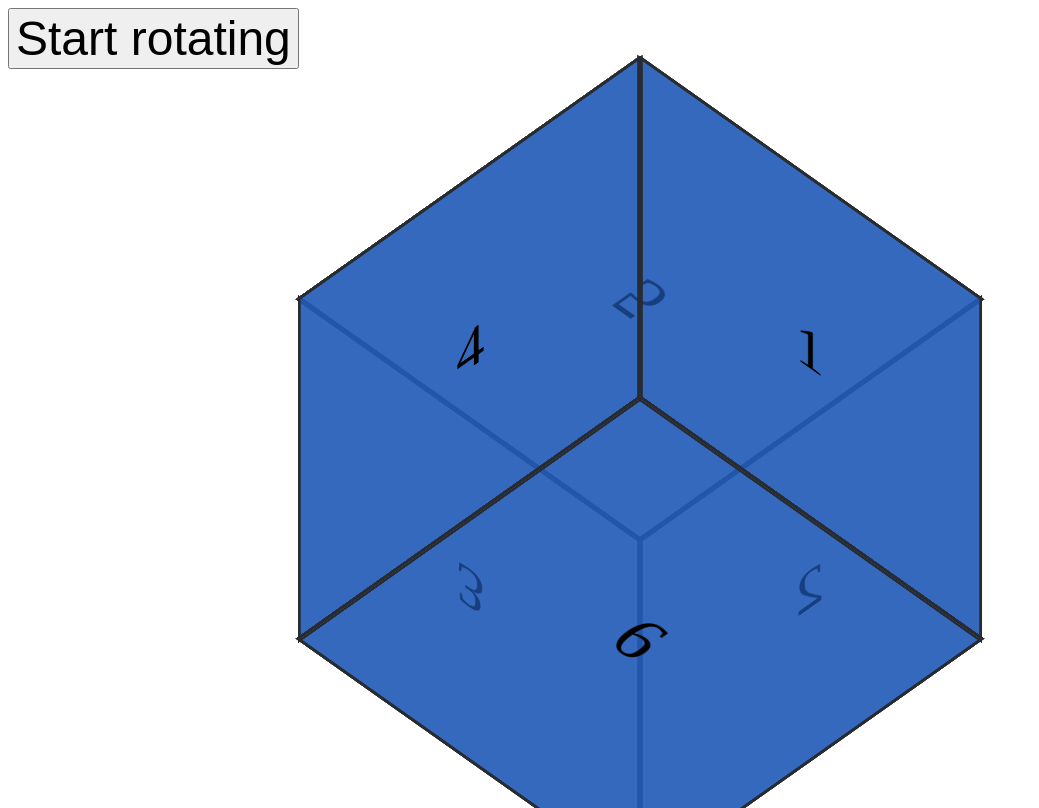
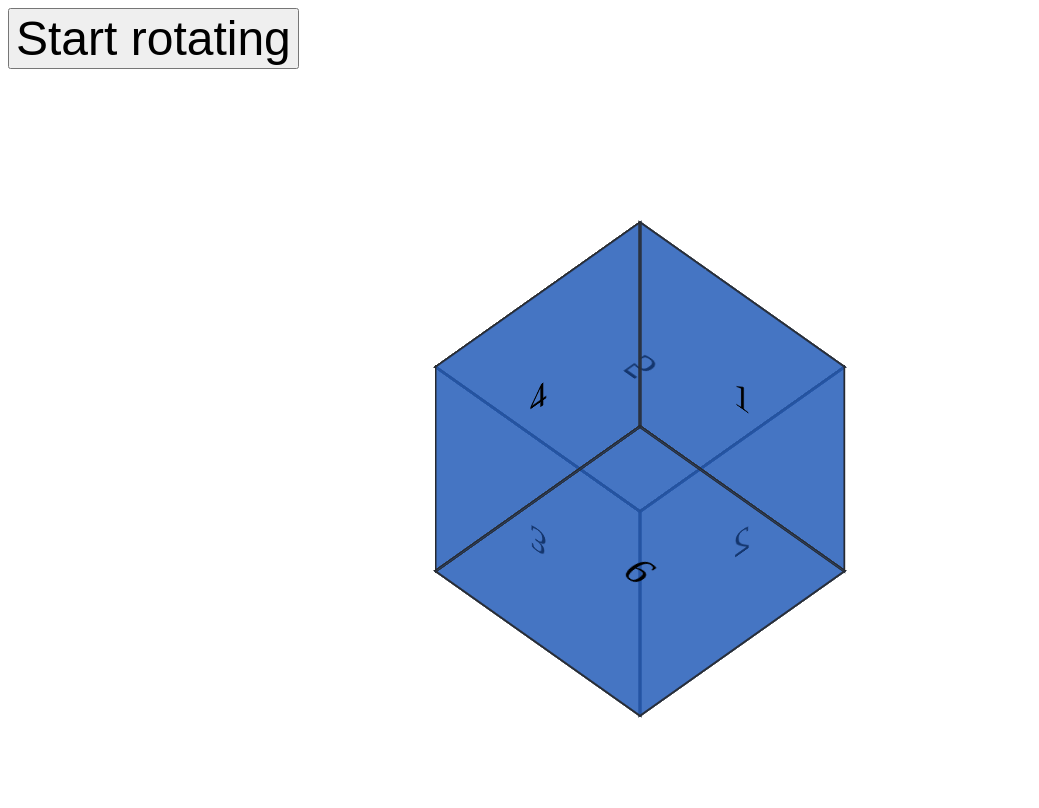
Before and after one commit to Mikailus/Cube, a plain HTML site: page index.html in a window 1280 px wide. Shown: the whole page, without its empty margins (0-1039 px from the left). Drawn offline with Linux system fonts and the light colour scheme.

Commit message:
bugfix: Fixes position and z-index for button Reduces cube

```diff
--- a/js/app_cube.js
+++ b/js/app_cube.js
@@ -8,7 +8,7 @@ let lastPos = {};
 let sides = [];
 let ifRotate=false;
 let ifTranslate = false;
-let scaleCube = 1;
+let scaleCube = 0.7;
 let moveX;
 let moveY;
 function init () {
--- a/style_cube.css
+++ b/style_cube.css
@@ -8,6 +8,8 @@ body {
 }
 #start {
   font-size: 3em;
+  position: relative;
+  z-index: 2;
 }
 .scene {
   position: relative;
@@ -33,31 +35,30 @@ body {
   height: 480px;
   width: 480px;
   position: absolute;
-  background-color: rgba(34, 91, 183,0.7);
+  background-color: rgba(34, 91, 183,0.6);
   border: 4px solid #282b30;
-  transform: scale3d(0.5,0.5,0.5);
   display: flex;
   justify-content: center;
   align-items: center;
   font-size: 5em;
 }
 .first_side {
-  transform: rotateX(0deg) translateZ(240px);
+  transform: rotateX(0deg) translateZ(144px) scale3d(0.6,0.6,0.6);
 }
 .second_side {
-  transform: rotateY(90deg) translateZ(240px);
+  transform: rotateY(90deg) translateZ(144px) scale3d(0.6,0.6,0.6);
 }
 .third_side {
-  transform: rotateX(180deg) translateZ(240px);
+  transform: rotateX(180deg) translateZ(144px) scale3d(0.6,0.6,0.6);
 }
 .fourth_side {
-  transform: rotateY(-90deg) translateZ(240px);
+  transform: rotateY(-90deg) translateZ(144px) scale3d(0.6,0.6,0.6);
 }
 .fifth_side {
-  transform: rotateX(90deg) translateZ(240px);
+  transform: rotateX(90deg) translateZ(144px) scale3d(0.6,0.6,0.6);
 }
 .sixth_side {
-  transform: rotateX(-90deg) translateZ(240px);
+  transform: rotateX(-90deg) translateZ(144px) scale3d(0.6,0.6,0.6);
 }
 .cube-container {
   transform: rotateX(45deg) rotateY(45deg);
```
